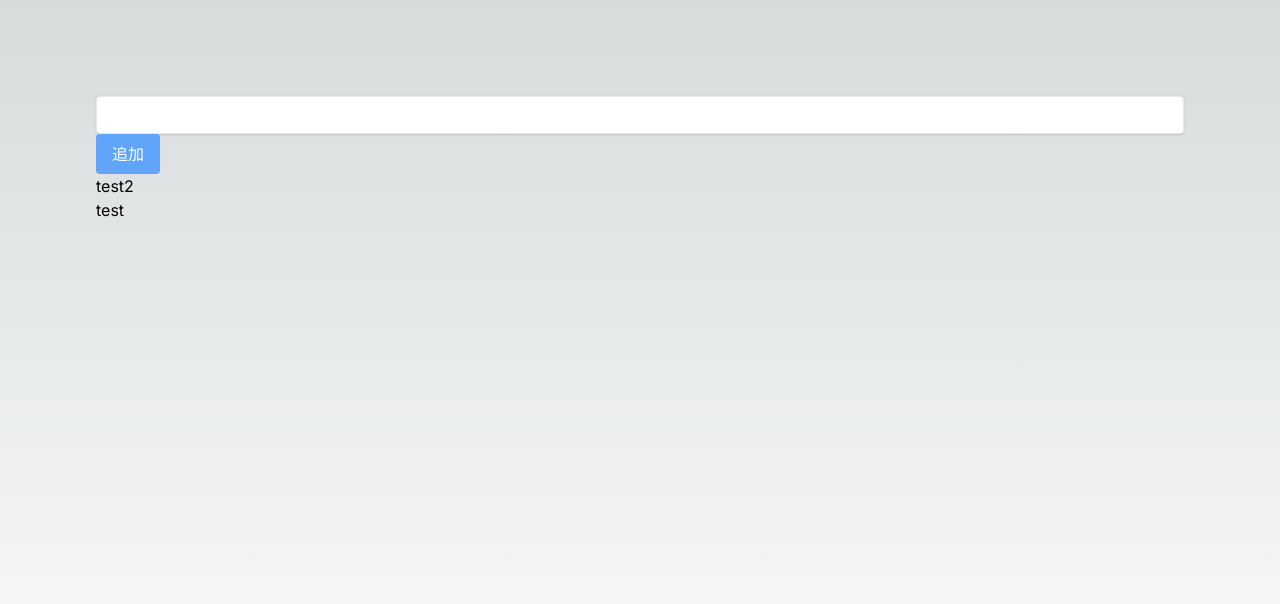
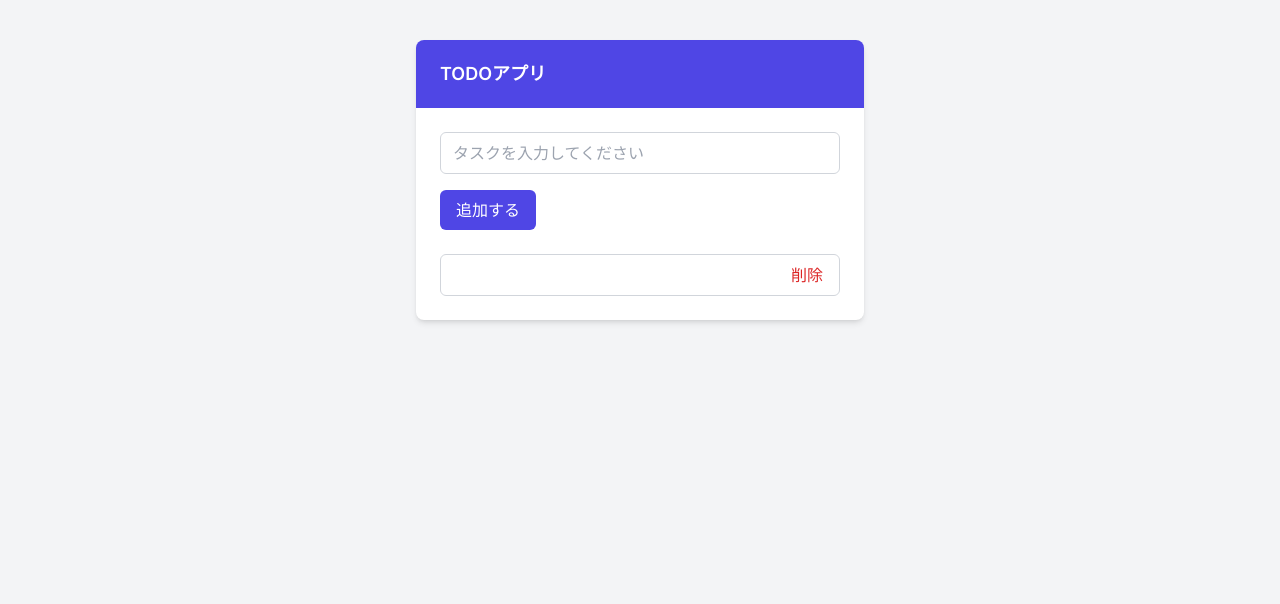
Before and after one commit to hukuryo/Next-Todo-app2, a Next.js app: page / in a window 1280 px wide. Shown: the top 604 px of the page. Built offline with nearby package versions, Linux system fonts and the light colour scheme.

Commit message:
デザインをいい感じにしました

```diff
--- a/src/app/components/CompleteLists.tsx
+++ b/src/app/components/CompleteLists.tsx
@@ -4,10 +4,11 @@ import React, { MouseEventHandler, useCallback, useRef, useState } from 'react';
 
 export default function CompleteList() {
     return (
-        <div className=''>
-        <ul>
-            <li>test2</li>
-            </ul>
-        </div>
+        <ul className="mt-6 space-y-4">
+            <li className="flex items-center justify-between bg-white border border-gray-300 px-4 py-2 rounded-md">
+                <span></span>
+                <button className="text-red-600 hover:text-red-800">削除</button>
+            </li>
+        </ul>
     )
 }
--- a/src/app/components/Form.tsx
+++ b/src/app/components/Form.tsx
@@ -1,20 +1,15 @@
 "use client";
 import React, { MouseEventHandler, useCallback, useRef, useState } from 'react';
-
+import CompleteList from "../components/CompleteLists";
 
 export default function Form() {
     return (
-        <div>
-            <form>
-                <div>
-                    <div className='flex-1'>
-                        <input className="w-1/2 shadow appearance-none border rounded w-full py-2 px-3 text-gray-700 leading-tight focus:outline-none focus:shadow-outline" type="text" />
-                    </div>
-                    <div>
-                        <button className="bg-blue-400 hover:bg-blue-300 text-white rounded px-4 py-2" type="submit">追加</button>
-                    </div>
-                </div>
-            </form>
+        <div className="px-4 py-4 sm:p-6">
+            <div className="mb-4">
+                <input type="text" className="w-full border border-gray-300 px-3 py-2 rounded-md focus:outline-none focus:ring-indigo-500 focus:border-indigo-500" placeholder="タスクを入力してください"/>
+            </div>
+            <button className="bg-indigo-600 text-white px-4 py-2 rounded-md">追加する</button>
+            <CompleteList/>
         </div>
     )
 }
--- a/src/app/page.tsx
+++ b/src/app/page.tsx
@@ -1,15 +1,21 @@
 "use client";
 import React, { MouseEventHandler, useCallback, useRef, useState } from 'react';
 import Form from "../app/components/Form";
-import CompleteList from "../app/components/CompleteLists";
-import CompletedList from "../app/components/CompletedLists";
 
 export default function Home() {
   return (
-    <main className="min-h-screen items-center justify-between p-24">
-      <Form/>
-      <CompleteList/>
-      <CompletedList/>
-  </main>
+    // <main className="min-h-screen items-center justify-between p-24">
+    //   <Form/>
+
+    //   <CompletedList/>
+    // </main>
+    <main className="min-h-screen bg-gray-100 py-10 px-4 sm:px-6 lg:px-8">
+      <div className="max-w-md mx-auto bg-white rounded-lg shadow-md overflow-hidden">
+        <div className="px-4 py-5 sm:px-6 bg-indigo-600">
+          <h1 className="text-lg font-semibold text-white">TODOアプリ</h1>
+        </div>
+        <Form/>
+      </div>
+    </main>
   )
 }
```
